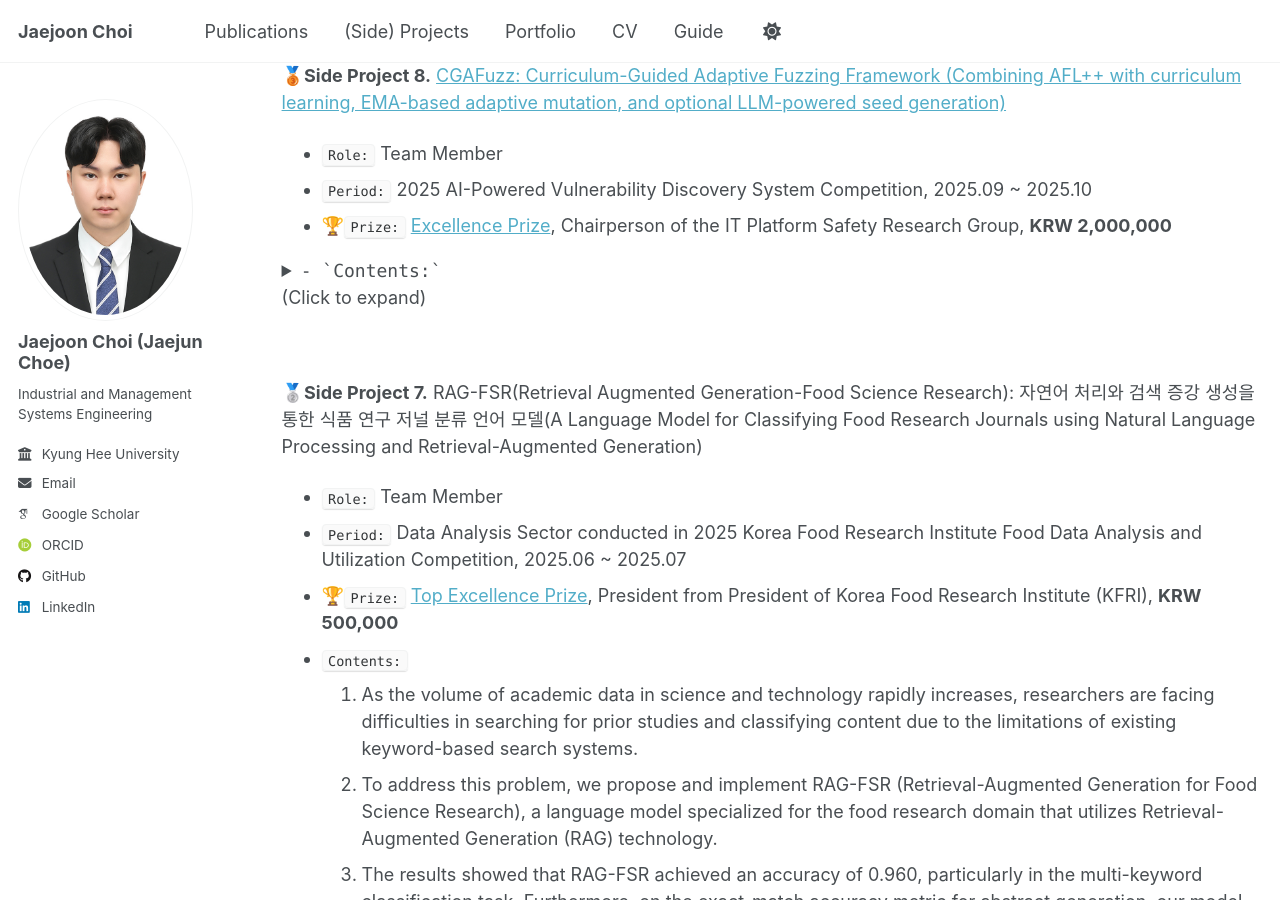
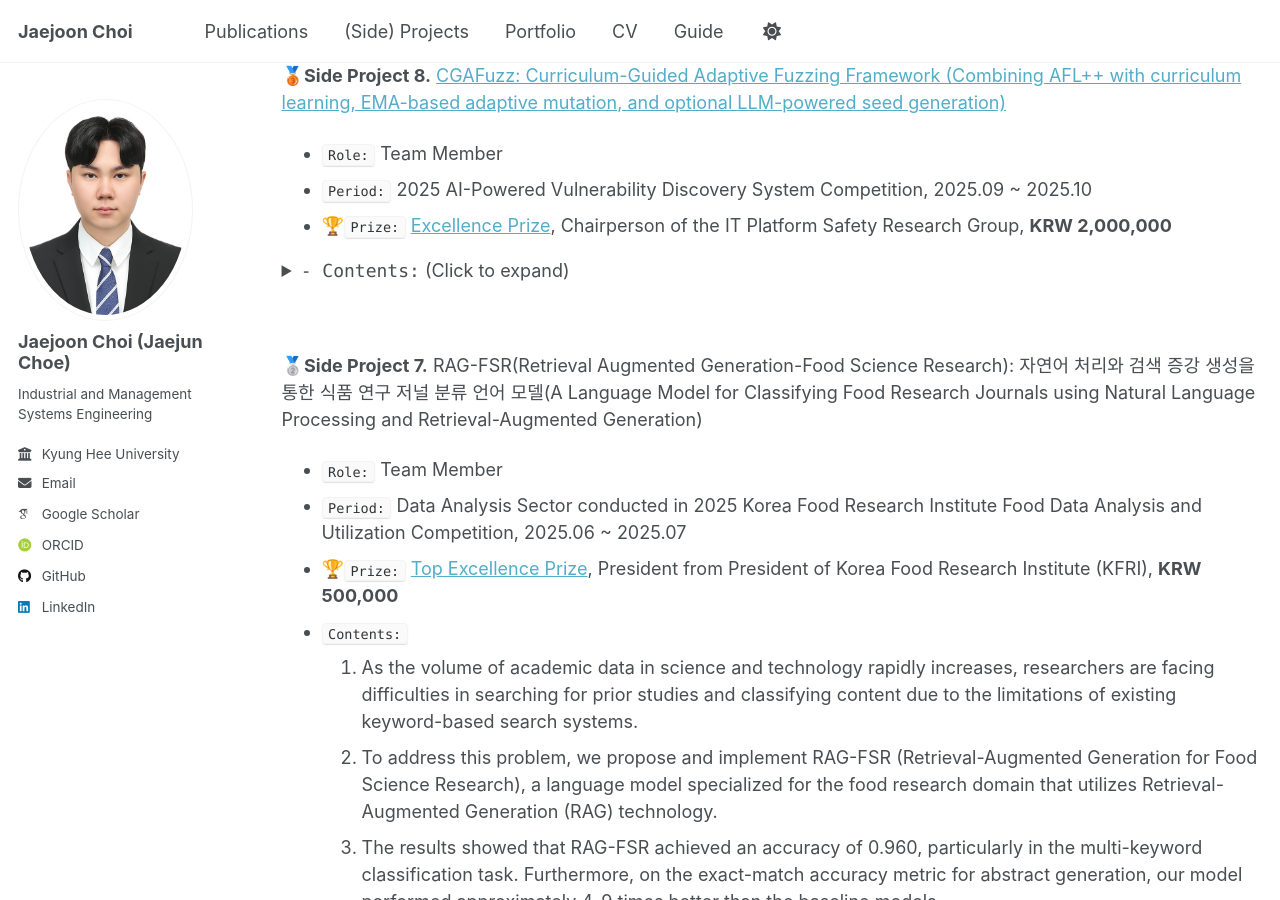
Before and after one commit to jaejunchoe/jaejunchoe.github.io, a Jekyll site: the page built from _pages/project.md, in a window 1280 px wide and 900 px high, scrolled down 639 px. Built offline with Jekyll 4.4.1, drawn with Linux system fonts in a browser that asks for light colours; some web fonts are replaced.

Commit message:
initial commit

```diff
--- a/_pages/project.md
+++ b/_pages/project.md
@@ -35,7 +35,7 @@ redirect_from:
 - `Period:` 2025 AI-Powered Vulnerability Discovery System Competition, 2025.09 ~ 2025.10
 - 🏆`Prize:` [Excellence Prize](/images/AI를_활용한_취약점_발굴_시스템_공모전_상장_ver01.jpg), Chairperson of the IT Platform Safety Research Group, <strong>KRW 2,000,000</strong>
 <details>
-<summary><code> - `Contents:` <br/> </code> (Click to expand)</summary>
+<summary><code> - Contents:</code> (Click to expand)</summary>
 <div markdown="1">
 
 1. We designed a three-phase progression strategy based on JSON validation success rates using Parse-Rate Driven Curriculum Learning. <br/>
```
